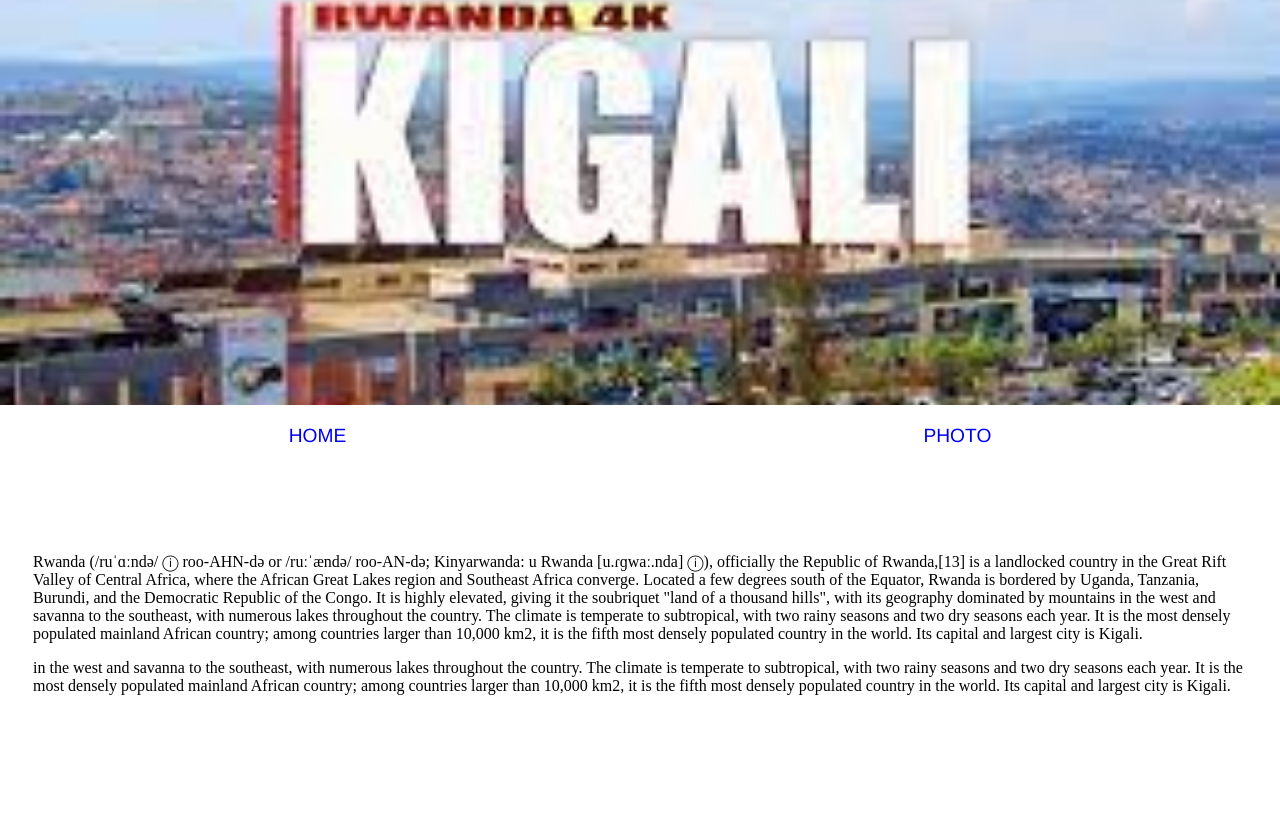
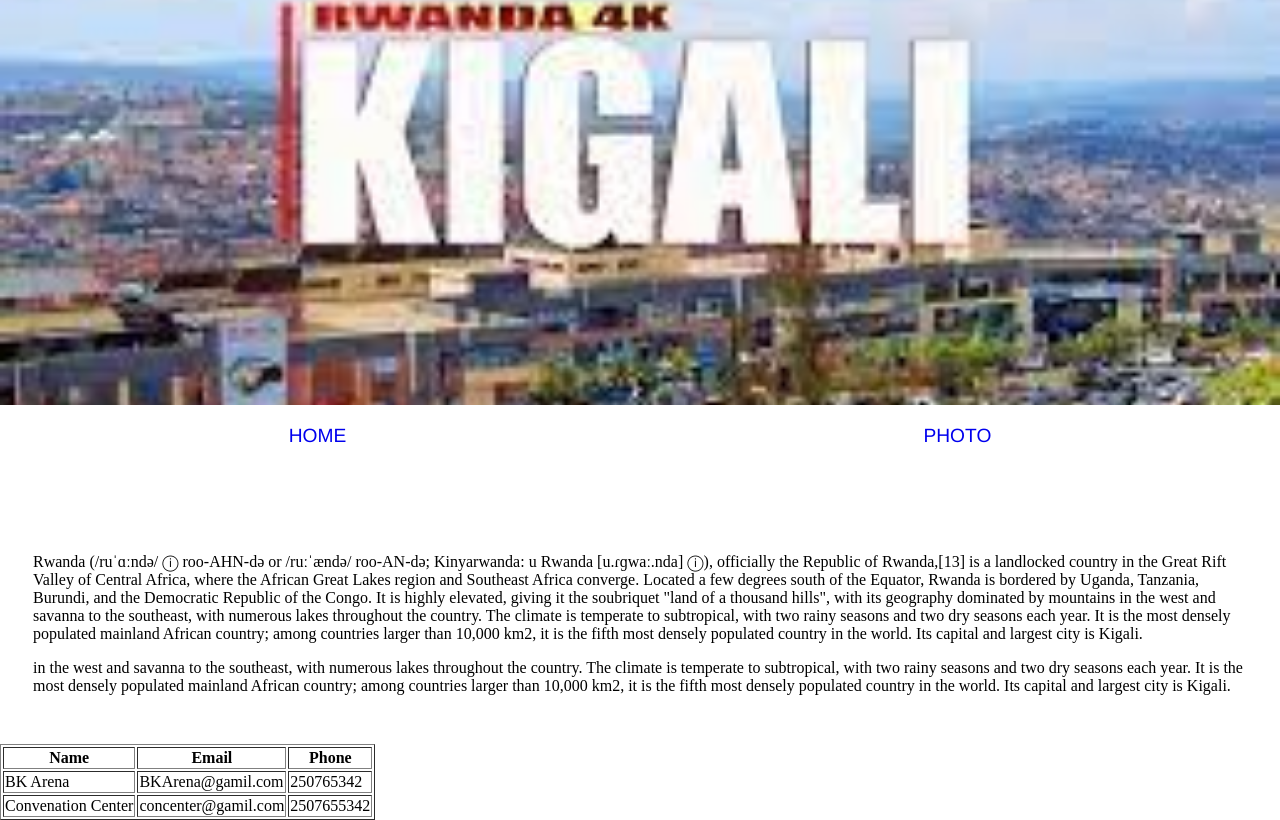
Before and after one commit to Rafiki6/TravelSite, a plain HTML site: page Index.html in a window 1280 px wide. Shown: the part 336-1156 px from the top of the page. Before the commit the page ends 1080 px from the top, so only its background shows below. Drawn offline with Linux system fonts and the light colour scheme.

Commit message:
Add a table

```diff
--- a/Index.html
+++ b/Index.html
@@ -30,9 +30,21 @@
                 </p>
                 </p>
          </div>
-         <table>
+         <table border="1">
             <tr>
-
+                <th>Name</th>
+                <th>Email</th>
+                <th>Phone</th>
+            </tr>
+            <tr>
+                <td> BK Arena</td>
+                <td> BKArena@gamil.com</td>
+                <td> 250765342</td>
+            </tr>
+            <tr>
+                <td> Convenation Center</td>
+                <td> concenter@gamil.com</td>
+                <td> 2507655342</td>
             </tr>
          </table>
 
```
